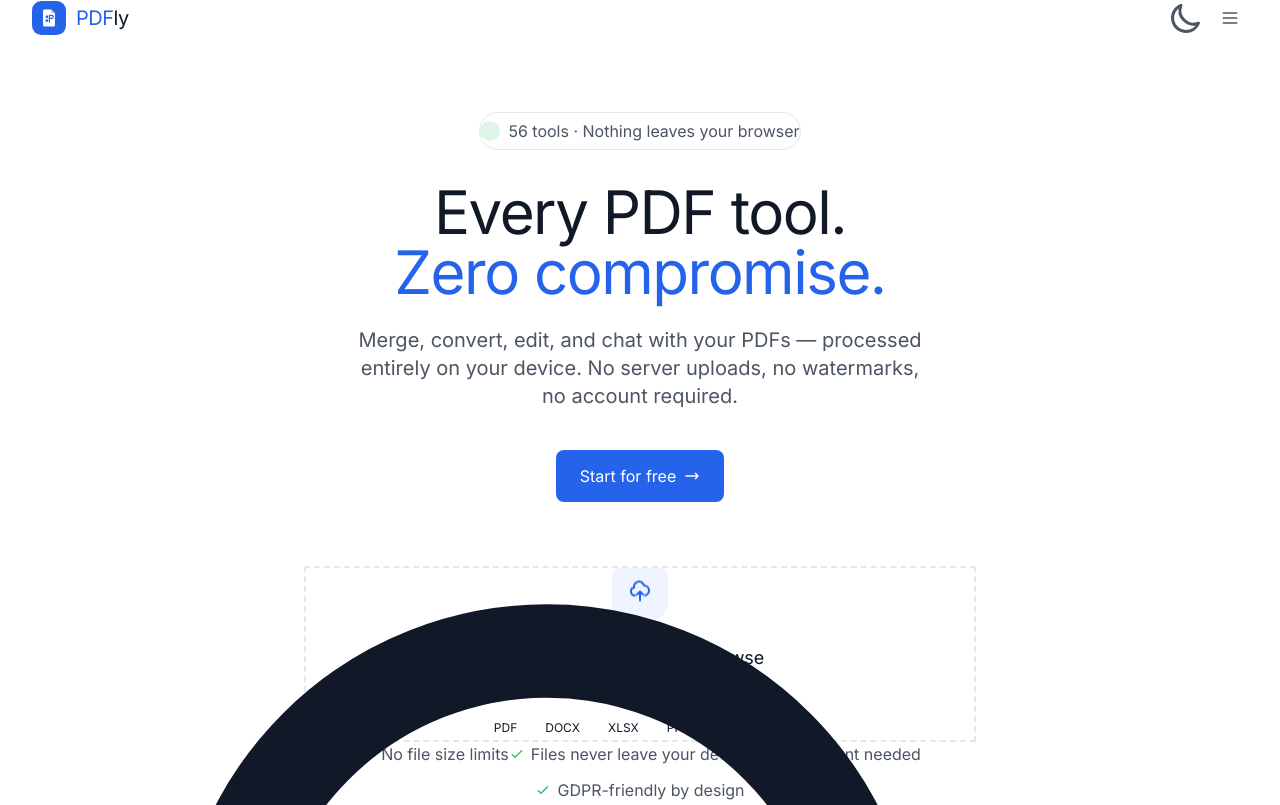
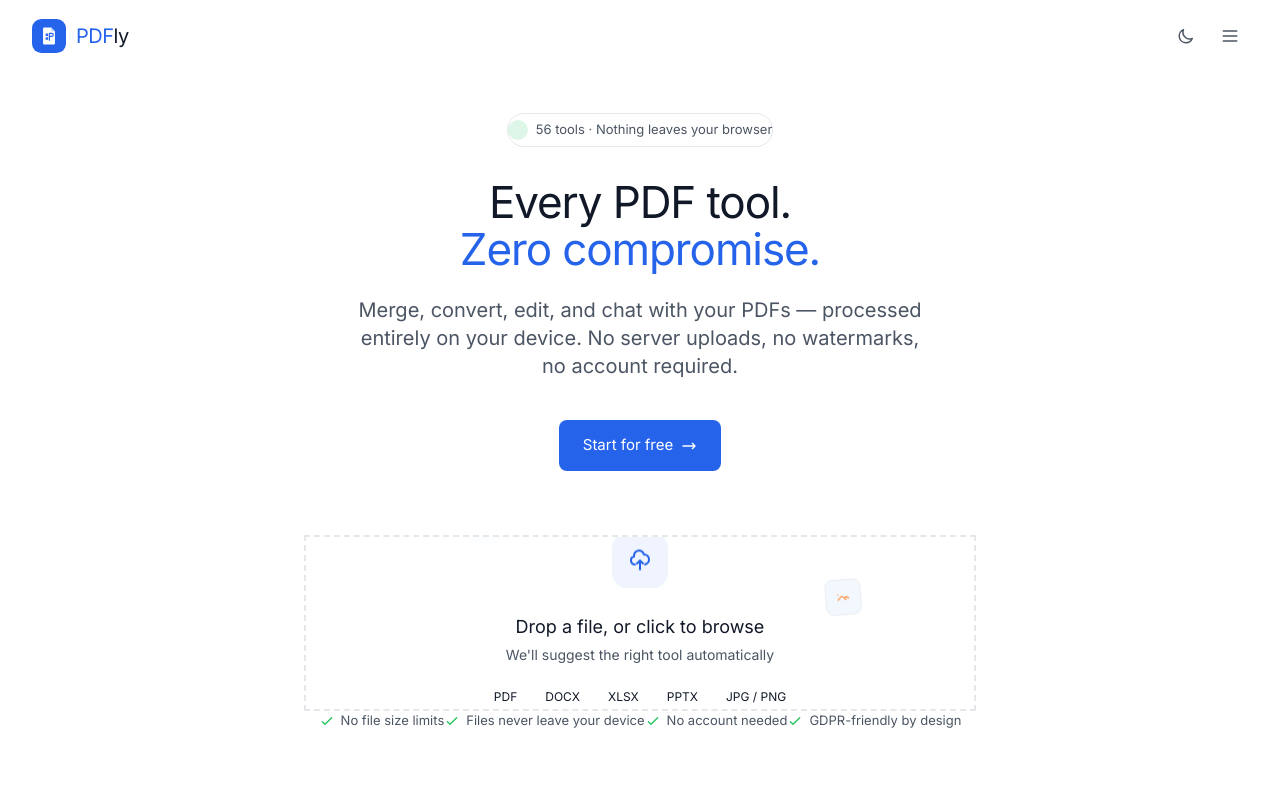
Before and after one commit to pannu00712-ui/pdfly, a website: page index.html in a window 1280 px wide. Shown: the top 805 px of the page. Drawn offline with Linux system fonts and the light colour scheme.

Commit message:
Fix missing arbitrary-value utility classes in theme-colors.css (search icon sizing)

```diff
--- a/assets/css/theme-colors.css
+++ b/assets/css/theme-colors.css
@@ -55,3 +55,27 @@ html.dark .dark\:border-primary\/20 { border-color: rgb(37 99 235 / 0.2); }
 html.dark .dark\:border-surface-border { border-color: #1E2636; }
 html.dark .dark\:from-primary\/10 { --tw-gradient-from: rgb(37 99 235 / 0.1) var(--tw-gradient-from-position); --tw-gradient-to: rgb(37 99 235 / 0) var(--tw-gradient-to-position); --tw-gradient-stops: var(--tw-gradient-from), var(--tw-gradient-to); }
 html.dark .dark\:hover\:bg-primary\/10:hover { background-color: rgb(37 99 235 / 0.1); }
+
+/* Arbitrary-value utilities (Tailwind bracket syntax) used on the homepage.
+   These were previously JIT-compiled by the Tailwind Play CDN; the static
+   build doesn't scan for bracket-syntax classes, so they're added explicitly
+   here to avoid unstyled/oversized elements (e.g. icons rendering at their
+   native SVG size instead of 18px). */
+.h-\[18px\] { height: 18px; }
+.w-\[18px\] { width: 18px; }
+.h-\[72px\] { height: 72px; }
+.h-\[500px\] { height: 500px; }
+.w-\[900px\] { width: 900px; }
+.w-\[980px\] { width: 980px; }
+.max-h-\[80vh\] { max-height: 80vh; }
+.leading-\[1\.06\] { line-height: 1.06; }
+.left-\[8\%\] { left: 8%; }
+.right-\[10\%\] { right: 10%; }
+.top-\[65\%\] { top: 65%; }
+.top-\[70\%\] { top: 70%; }
+.top-\[75\%\] { top: 75%; }
+.text-\[13px\] { font-size: 13px; }
+.text-\[15px\] { font-size: 15px; }
+.text-\[40px\] { font-size: 40px; }
+.text-\[44px\] { font-size: 44px; }
+.text-\[68px\] { font-size: 68px; }
```
